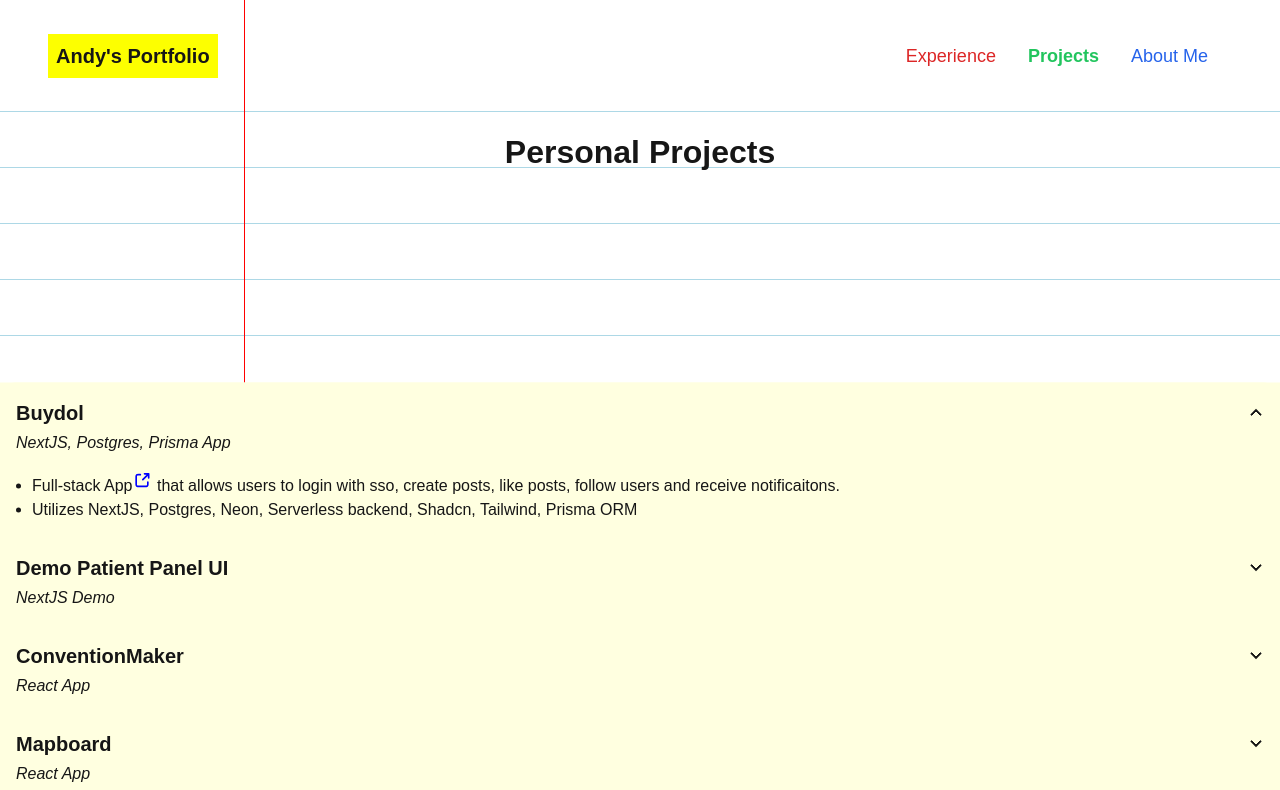
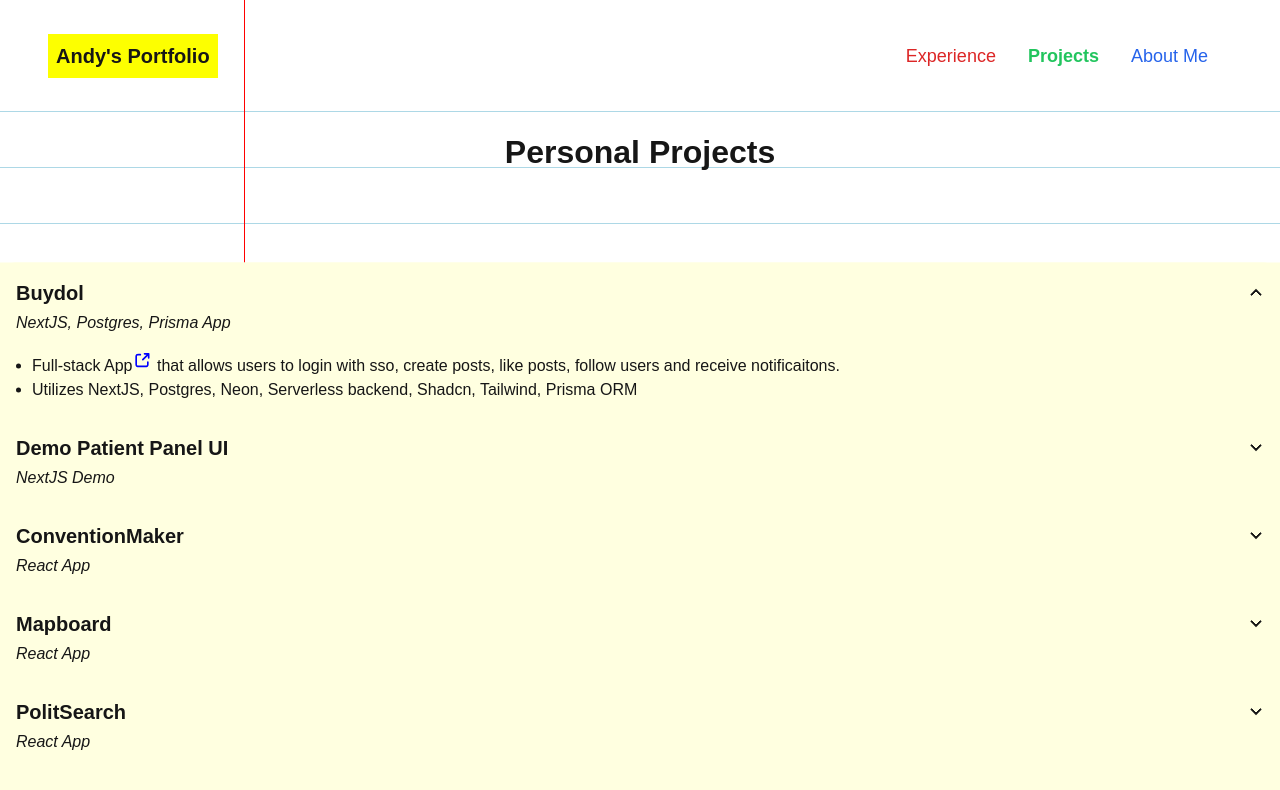
Before and after one commit to weboshi/portfolio-new, a Next.js app: page /projects in a window 1280 px wide. Shown: the top 790 px of the page. Built offline with nearby package versions, Linux system fonts and the light colour scheme; a web font is replaced by a local one.

Commit message:
Update globals.css

```diff
--- a/app/globals.css
+++ b/app/globals.css
@@ -118,7 +118,7 @@ ul {
 
   }
   &.projects {
-    top: 85%;
+    top: 70%;
   }
 }
 
```
